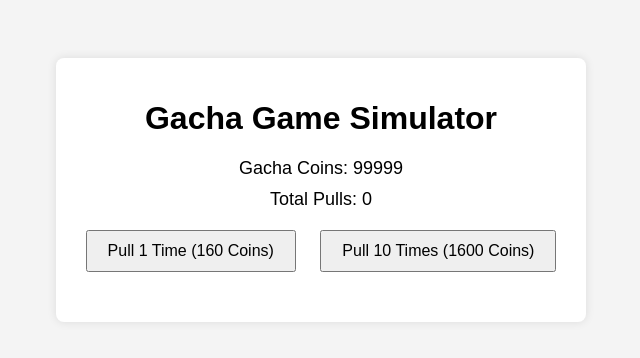
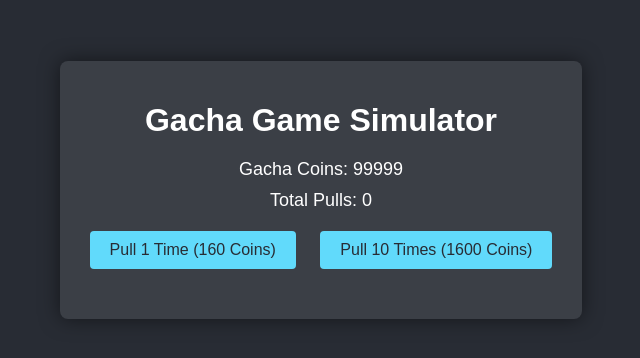
Before and after one commit to pellinuz/pull, a plain HTML site: page index.html in a window 1280 px wide. Shown: the part 210-568 px from the top of the page, without its empty margins (319-959 px from the left). Drawn offline with Linux system fonts and the light colour scheme.

Commit message:
Update style.css

```diff
--- a/style.css
+++ b/style.css
@@ -1,6 +1,7 @@
 body {
     font-family: Arial, sans-serif;
-    background-color: #f4f4f4;
+    background-color: #282c34;
+    color: white;
     display: flex;
     justify-content: center;
     align-items: center;
@@ -9,11 +10,15 @@ body {
 }
 
 .container {
-    background-color: #fff;
+    background-color: #3b3f46;
     padding: 20px;
     border-radius: 8px;
-    box-shadow: 0 0 10px rgba(0, 0, 0, 0.1);
+    box-shadow: 0 0 20px rgba(0, 0, 0, 0.5);
     text-align: center;
+}
+
+h1 {
+    margin-bottom: 20px;
 }
 
 .coins, .pulls {
@@ -26,9 +31,34 @@ body {
     padding: 10px 20px;
     font-size: 16px;
     cursor: pointer;
+    background-color: #61dafb;
+    border: none;
+    border-radius: 4px;
+    color: #282c34;
+    transition: background-color 0.3s ease;
+}
+
+.buttons button:hover {
+    background-color: #21a1f1;
 }
 
 #results {
     margin-top: 20px;
     font-size: 16px;
+    max-height: 200px;
+    overflow-y: auto;
 }
+
+@keyframes fadeIn {
+    from {
+        opacity: 0;
+    }
+    to {
+        opacity: 1;
+    }
+}
+
+.result {
+    animation: fadeIn 0.5s ease-in;
+    margin: 5px 0;
+}
```
